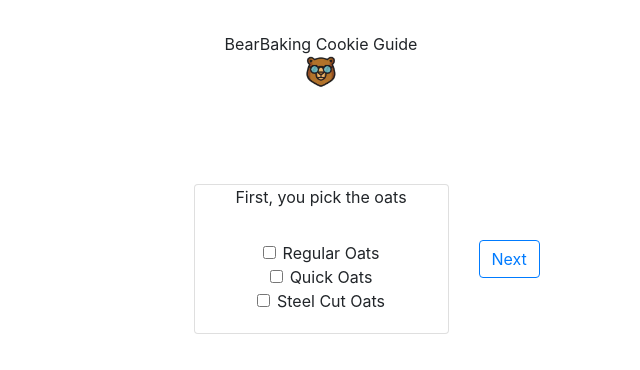
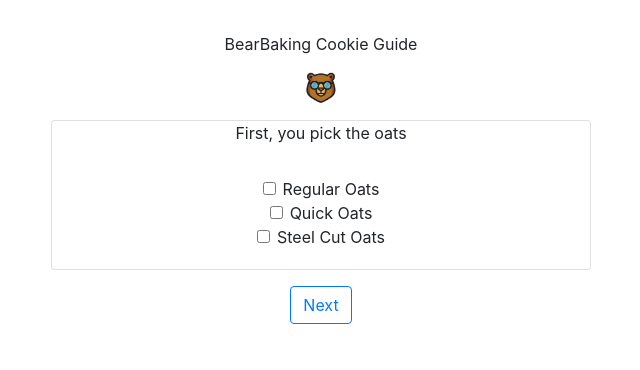
Before and after one commit to rosiegrant/cookies, a React (Create React App) app: page / in a window 1280 px wide. Shown: the top 370 px of the page, without its empty margins (319-959 px from the left). Built offline with nearby package versions, Linux system fonts and the light colour scheme.

Commit message:
boostrap annoys me

```diff
--- a/src/App.css
+++ b/src/App.css
@@ -26,3 +26,14 @@
   display: flex;
   align-items: center;
 }
+
+.justify-content-center {
+  margin-top: 1rem;
+}
+
+@media (min-width: 768px) {
+  .next-button  {
+    justify-content: center;
+    margin-top: 1rem;
+  }
+}
--- a/src/App.js
+++ b/src/App.js
@@ -65,14 +65,14 @@ class Card extends React.Component {
       return (
         card.options.map((option) => {
           if (option.isChecked) {
-            return <li key={option.value}>{option.value}</li>
+            return <li class="list-group-item" key={option.value}>{option.value}</li>
           }
         }
         )
       )
     })
     return (
-      <ul>{ingredients}</ul>
+      <ul class="list-group list-group flush">{ingredients}</ul>
 
 
 
@@ -117,27 +117,22 @@ class Card extends React.Component {
     const currentCardDataOptions = currentCardData.options;
     if (this.state.lastCard) {
       return (
-      <div class="row justify-content-sm-center">
-        <div class="col-3"></div>
-        <div class="col-3">
+      <div class="row justify-content-center">
+        <div class="col-sm-6">
           <div class="card text-center survey-card">
-              <div class="card-title">
+              <div class="card-header">
                 THE END you did it
               </div>
-              <div class="card-body">
               <this.createRecipe />
-              </div>
           </div>
-        </div>
-        <div class="col-3">
         </div>
       </div>
       )
     }
     return (
-      <div class="row justify-content-sm-center">
-        <div class="col-3"></div>
-        <div class="col-3">
+      <div>
+      <div class="row justify-content-center">
+        <div class="col-sm-6">
           <div class="card text-center survey-card">
               <div class="card-title">
                 {currentCardData.title}
@@ -151,9 +146,10 @@ class Card extends React.Component {
               </div>
           </div>
         </div>
-        <div class="col-3 next-button">
-        <NextButton onClick={this.handleNextClick}/>
-        </div>
+      </div>
+      <div class="row justify-content-center">
+      <NextButton onClick={this.handleNextClick}/>
+      </div>
       </div>
     )
   }
@@ -175,12 +171,12 @@ function App() {
   return (
 
     <div class="container">
-      <div class="row justify-content-sm-center">
-        <div class="col-4 title">
+      <div class="row justify-content-center">
+        <div class="col-title">
           BearBaking Cookie Guide
         </div>
       </div>
-      <div class="row justify-content-sm-center"><img class="logo" src={bear}/></div>
+      <div class="row justify-content-center"><img class="logo" src={bear}/></div>
 
       <Card />
     </div>
```
